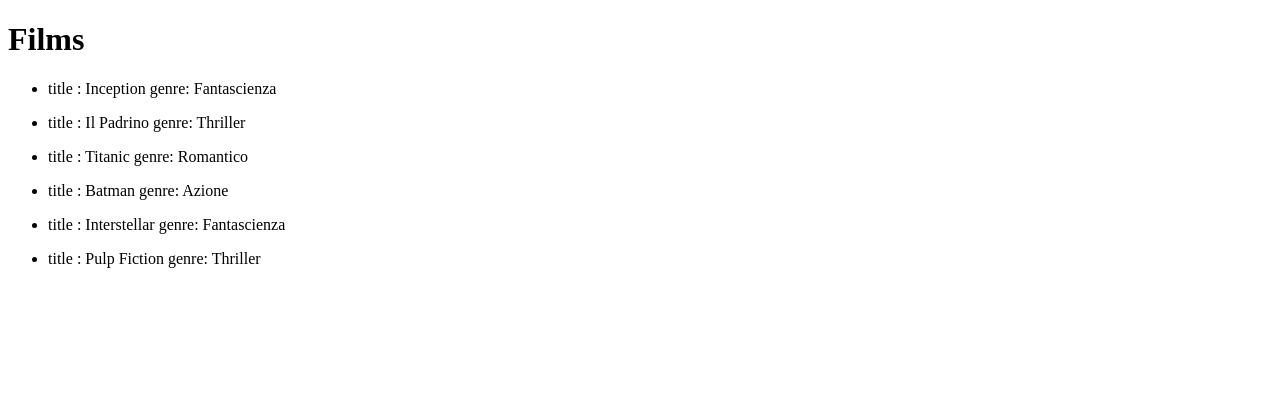
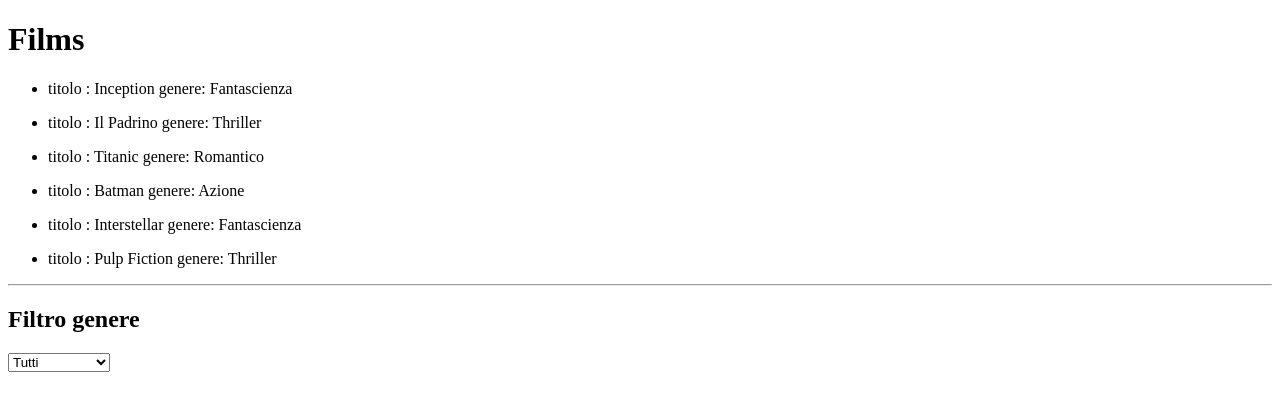
Before and after one commit to defendimattia/react-movie-filter, a React (Vite) app: page / in a window 1280 px wide. Shown: the top 406 px of the page. Built offline with nearby package versions, Linux system fonts and the light colour scheme.

Commit message:
add: select and change language

```diff
--- a/src/App.jsx
+++ b/src/App.jsx
@@ -6,8 +6,17 @@
     <>
       <h1>Films</h1>
       <ul>
-        {films.map((film, i) => <li key={i}><p>title : {film.title} genre: {film.genre}</p></li>)}
+        {films.map((film, i) => <li key={i}><p>titolo : {film.title} genere: {film.genre}</p></li>)}
       </ul>
+      <hr />
+      <h2>Filtro genere</h2>
+      <select>
+        <option>Tutti</option>
+        <option>Fantascienza</option>
+        <option>Thriller</option>
+        <option>Romantico</option>
+        <option>Azione</option>
+        </select>
     </>
   )
 }
```
